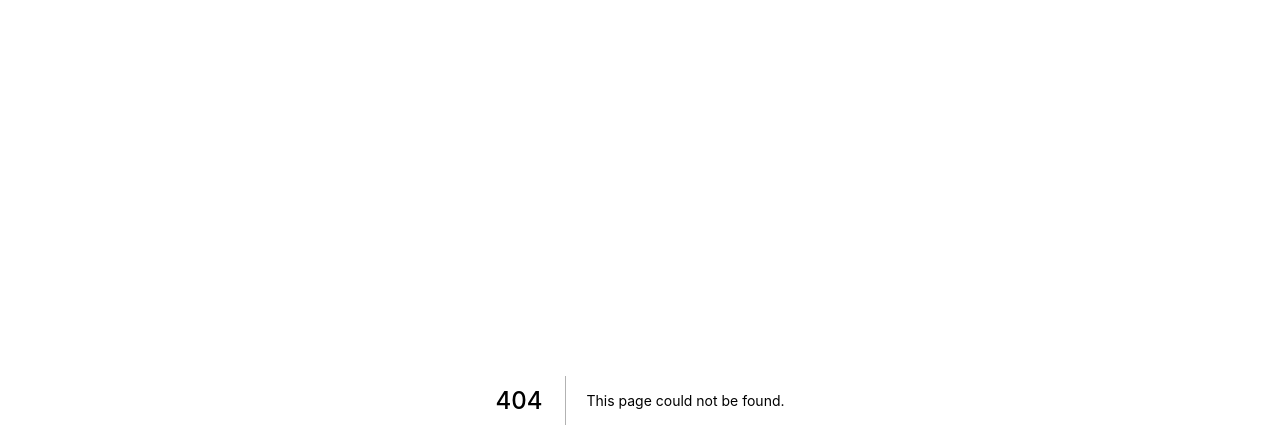
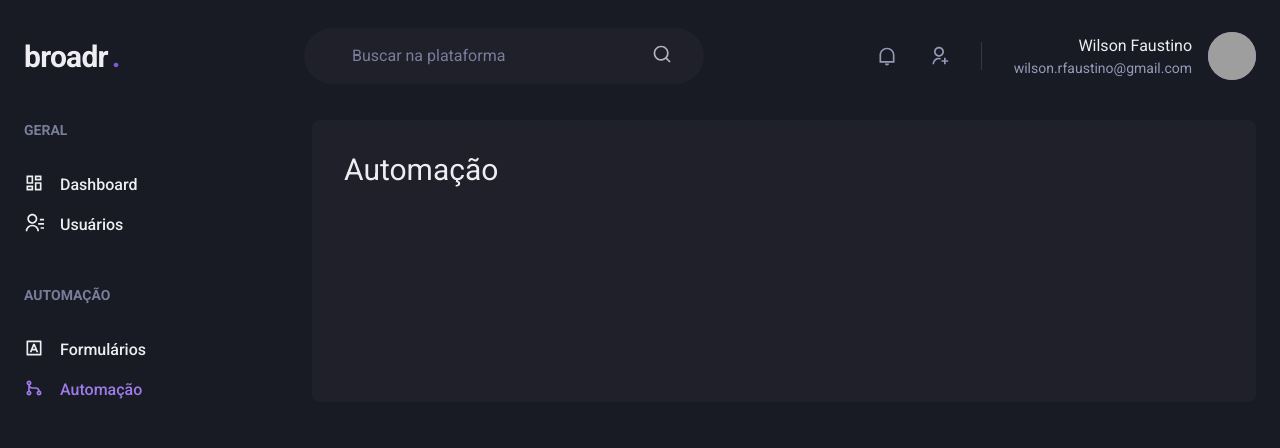
Before and after one commit to wilsonfaustino/broadr, a Next.js app: page /automation in a window 1280 px wide. Before the commit this address had no page. Shown: the top 448 px of the page. Built offline with nearby package versions, Linux system fonts and the light colour scheme; grey boxes are pictures that could not be loaded.

Commit message:
:tada: new pages

```diff
--- /dev/null
+++ b/src/pages/automation.tsx
@@ -0,0 +1,23 @@
+import { Box, Flex, Heading } from '@chakra-ui/react';
+import { Header } from '../components/Header';
+import { Sidebar } from '../components/Sidebar';
+
+export default function UserList() {
+  return (
+    <Box>
+      <Header />
+
+      <Flex w="100%" my="6" maxW={1480} mx="auto" px="6">
+        <Sidebar />
+
+        <Box flex="1" borderRadius={8} bg="gray.800" p="8">
+          <Flex mb="8" justify="space-between" align="center">
+            <Heading size="lg" fontWeight="normal">
+              Automação
+            </Heading>
+          </Flex>
+        </Box>
+      </Flex>
+    </Box>
+  );
+}
```
Also changed, not shown: src/pages/forms.tsx (added, +23 -0 lines).
